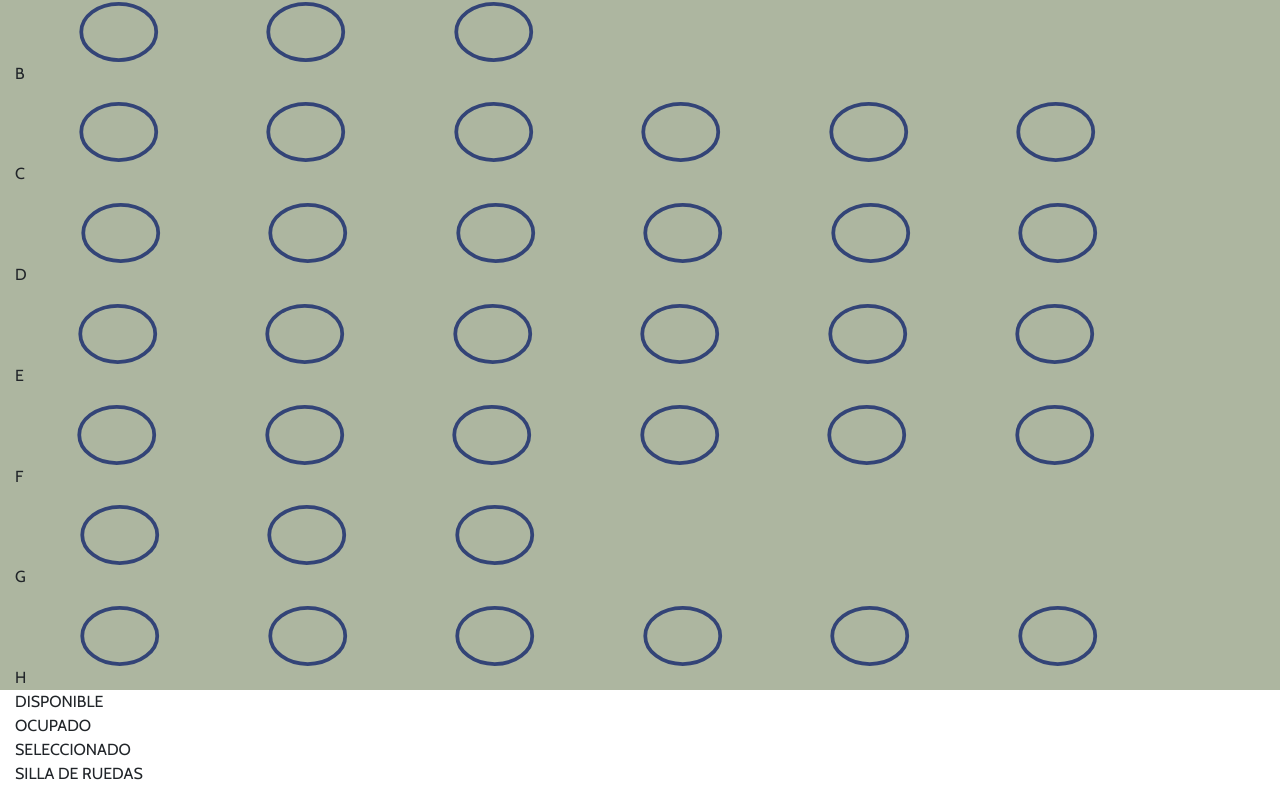
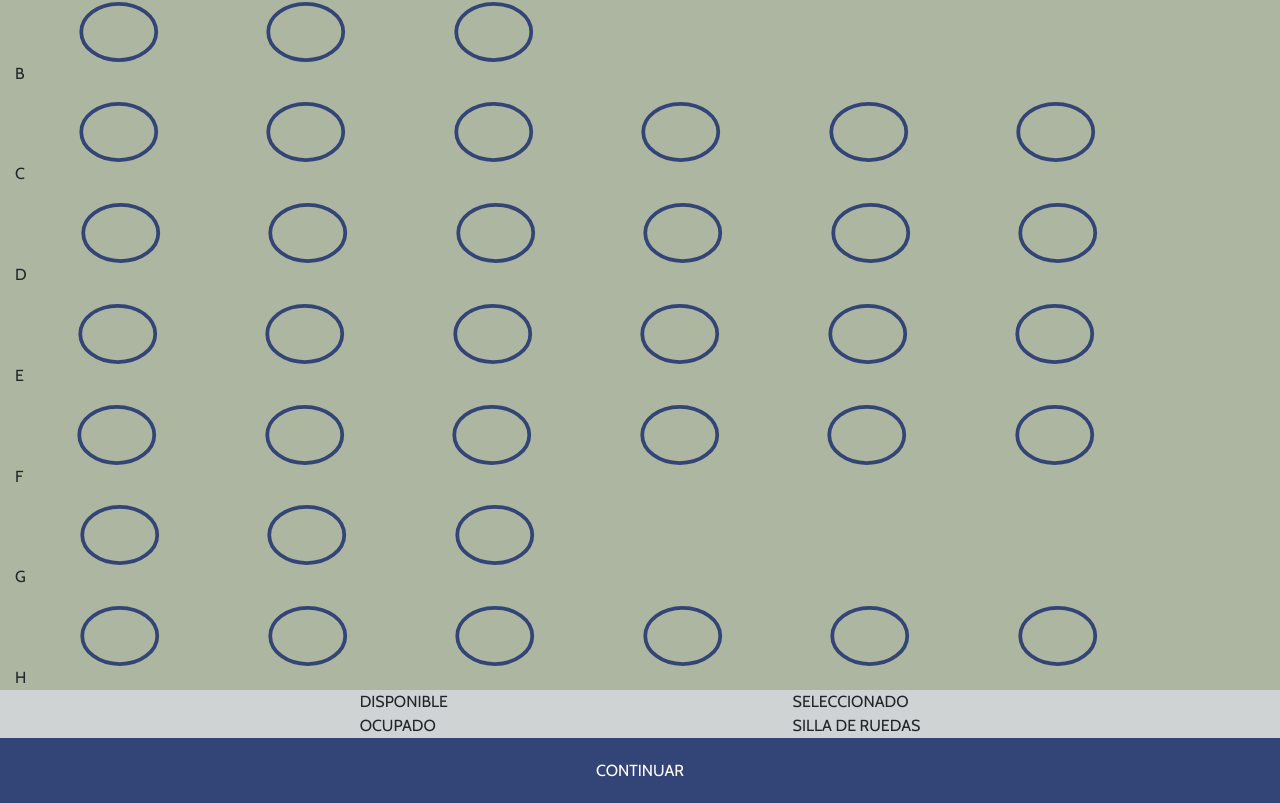
Before and after one commit to DDCenteno/Cineplanet, a React (Create React App) app: page / in a window 1280 px wide. Shown: the part 1924-2727 px from the top of the page. Built offline with nearby package versions, Linux system fonts and the light colour scheme.

Commit message:
añadiendo avances del componente Butacas

```diff
--- a/src/components/App.css
+++ b/src/components/App.css
@@ -38,6 +38,11 @@ ellipse {
   fill: transparent;
   stroke: #347;
   stroke-width: 8px;
+}
+
+.card-info {
+  background-color: #d0d3d4;
+  justify-content: space-evenly;
 }
 
 .info-movie {
@@ -117,6 +122,10 @@ ellipse {
   bottom: 2.45em;
 }
 
+.continue-button-container {
+  padding: 0;
+}
+
 .continue-button {
   /* position: fixed; */
   bottom: 0;
--- a/src/components/Seats.js
+++ b/src/components/Seats.js
@@ -106,15 +106,27 @@ const Seats = ({screenIcon}) => {
           </div>
         </div>
       </div>
-      <div className="col-12">
+      <div className="col-12 card-info d-flex align-items-center">
         <div>
-          <div className="text-uppercase">disponible</div>
-          <div className="text-uppercase">ocupado</div>
+          <div className="text-uppercase">
+            {/* <img alt="Seat"/> */}
+            <span>disponible</span>
+          </div>
+          <div className="text-uppercase">
+            {/* <img  alt="Ocuppied Seat"/> */}
+            <span>ocupado</span></div>
         </div>
         <div>
-          <div className="text-uppercase">seleccionado</div>
-          <div className="text-uppercase">silla de ruedas</div>
+          <div className="text-uppercase">
+            {/* <img  alt="Selected Seat"/> */}
+            <span>seleccionado</span></div>
+          <div className="text-uppercase">
+            {/* <img  alt="wheelchair"/> */}
+            <span>silla de ruedas</span></div>
         </div>
+      </div>
+      <div className="col-12 continue-button-container">
+        <button className="continue-button text-white">CONTINUAR</button>
       </div>
     </div>
   )
```
